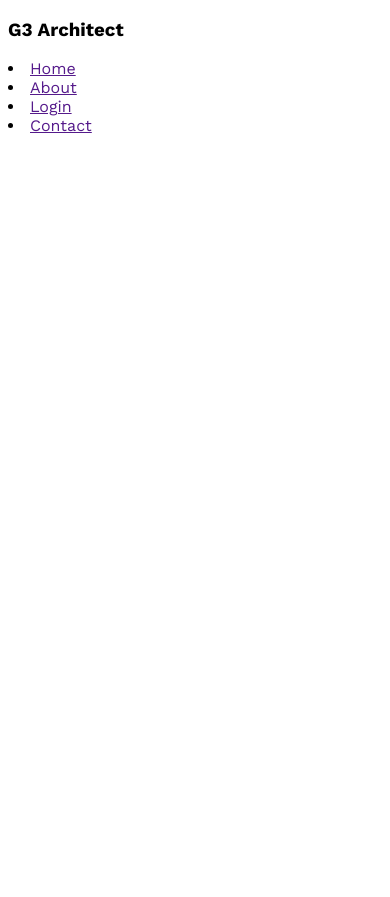
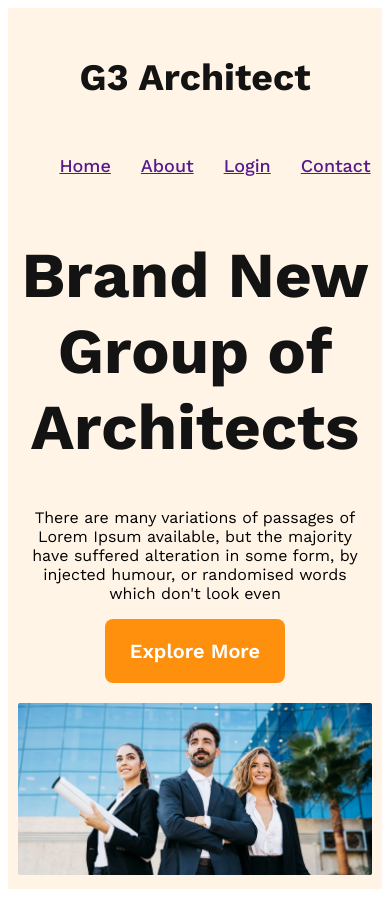
Before and after one commit to yeakubdurjoy001/g3-architect-website, a plain HTML site: page index.html in a window 390 px wide. Before the commit the page ends 844 px from the top, so only its background shows below. Drawn offline with nearby package versions, Linux system fonts and the light colour scheme.

Commit message:
added responsive styles for mobile devices

```diff
--- a/index.html
+++ b/index.html
@@ -8,13 +8,27 @@
   </head>
   <body>
     <header>
-      <nav>
+      <nav class="nav-title">
         <h3>G3 Architect</h3>
-        <li><a href="">Home </a></li>
-        <li><a href="">About</a></li>
-        <li><a href="">Login</a></li>
-        <li><a href="">Contact</a></li>
+        <ul>
+          <li><a href="">Home </a></li>
+          <li><a href="">About</a></li>
+          <li><a href="">Login</a></li>
+          <li><a href="">Contact</a></li>
+        </ul>
       </nav>
+      <div class="banner">
+        <div class="banner-content">
+          <h1 class="banner-title">Brand New Group of Architects</h1>
+          <p class="banner-description">
+            There are many variations of passages of Lorem Ipsum available, but
+            the majority have suffered alteration in some form, by injected
+            humour, or randomised words which don't look even
+          </p>
+          <button class="btn-primary">Explore More</button>
+        </div>
+        <img src="images/banner.png" alt="" />
+      </div>
     </header>
     <main></main>
     <footer></footer>
--- a/styles/style.css
+++ b/styles/style.css
@@ -2,3 +2,63 @@
 * {
   font-family: "Work Sans", "Gill Sans", "sans-serif";
 }
+/* Shared Styles */
+.btn-primary {
+  border-radius: 8px;
+  background: #ff900e;
+  width: 180px;
+  height: 64px;
+  flex-shrink: 0;
+  border: none;
+  cursor: pointer;
+  color: #fff;
+  text-align: center;
+  font-family: Work Sans;
+  font-size: 20px;
+  font-weight: 600;
+  margin-bottom: 20px;
+}
+header {
+  background: rgba(255, 144, 14, 0.1);
+  padding: 50px 150px;
+}
+nav {
+  display: flex;
+  justify-content: space-between;
+}
+.nav-title {
+  font-size: 2rem;
+  font-weight: 700;
+  color: #131313;
+  align-items: center;
+}
+nav > ul {
+  display: flex;
+  list-style: none;
+  color: #424242;
+  font-size: 18px;
+  font-weight: 500;
+  gap: 30px;
+}
+.banner-content {
+  max-width: 800px;
+  text-align: center;
+  margin: 0 auto;
+}
+.banner-title {
+  font-size: 4rem;
+  font-weight: 700;
+  color: #131313;
+}
+.banner img {
+  width: 100%;
+}
+/* Responsive Media Querry */
+@media screen and (max-width: 576px) {
+  header {
+    padding: 10px;
+  }
+  nav {
+    flex-direction: column;
+  }
+}
```
